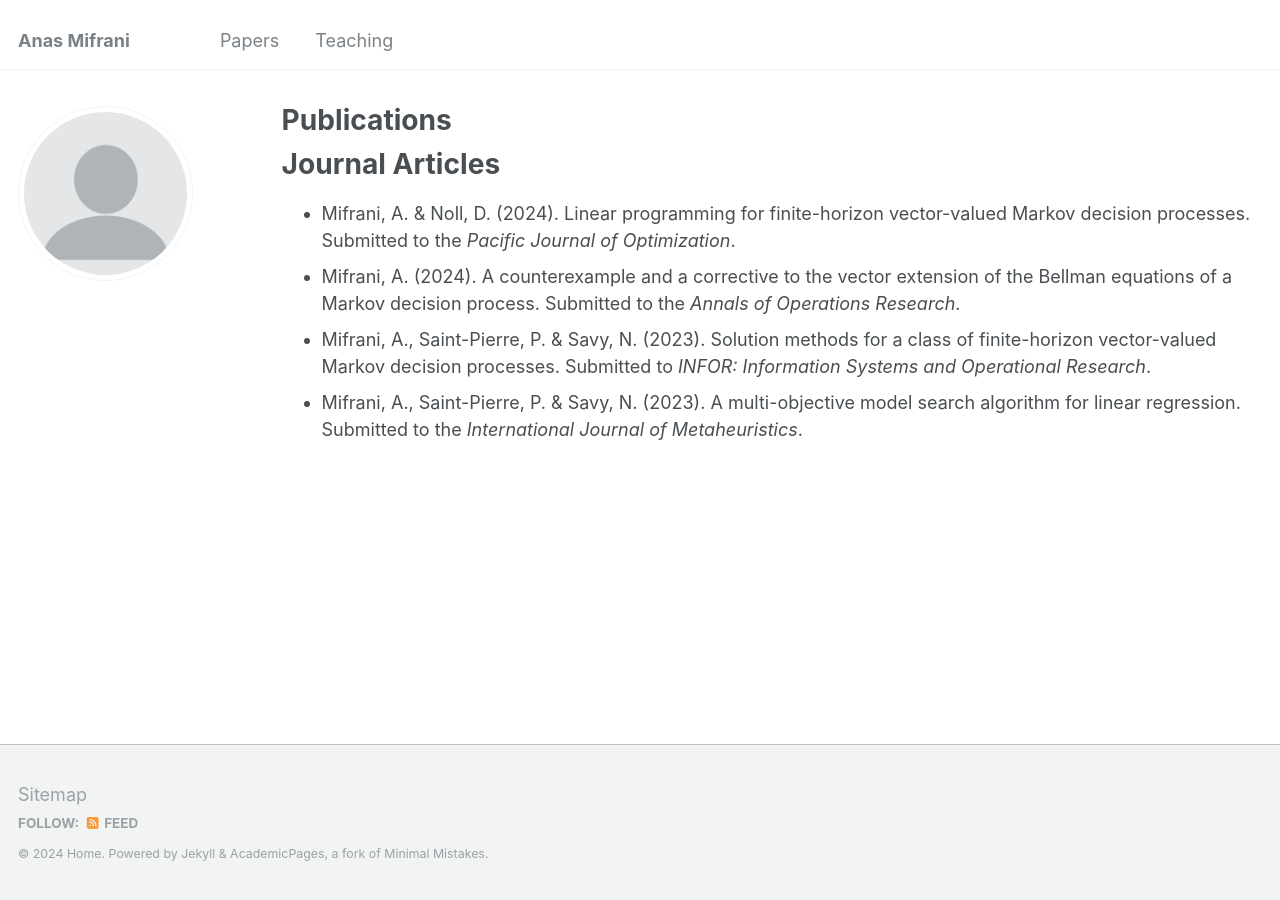
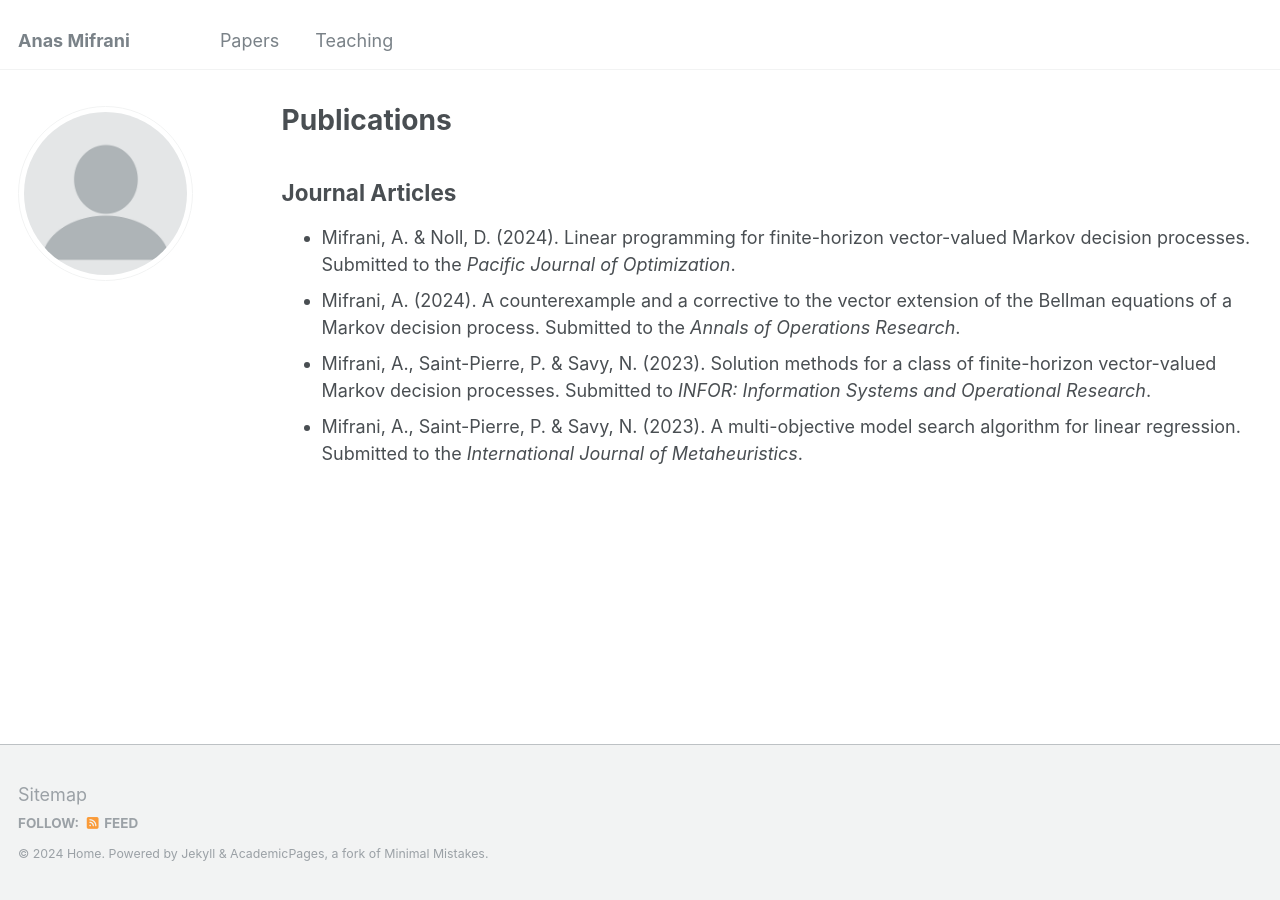
Before and after one commit to anmifrani/anmifrani.github.io, a Jekyll site: the page built from _pages/publications.md, in a window 1280 px wide. Built offline with Jekyll 4.4.1, drawn with Linux system fonts in a browser that asks for light colours.

```diff
--- a/_pages/publications.md
+++ b/_pages/publications.md
@@ -5,7 +5,7 @@ permalink: /papers/
 author_profile: true
 ---
 
-# Journal Articles
+## Journal Articles
 
 * Mifrani, A. & Noll, D. (2024). Linear programming for finite-horizon vector-valued Markov decision processes. Submitted to the <em>Pacific Journal of Optimization</em>.
 * Mifrani, A. (2024). A counterexample and a corrective to the vector extension of the Bellman equations of a Markov decision process. Submitted to the <em>Annals of Operations Research</em>.
```
